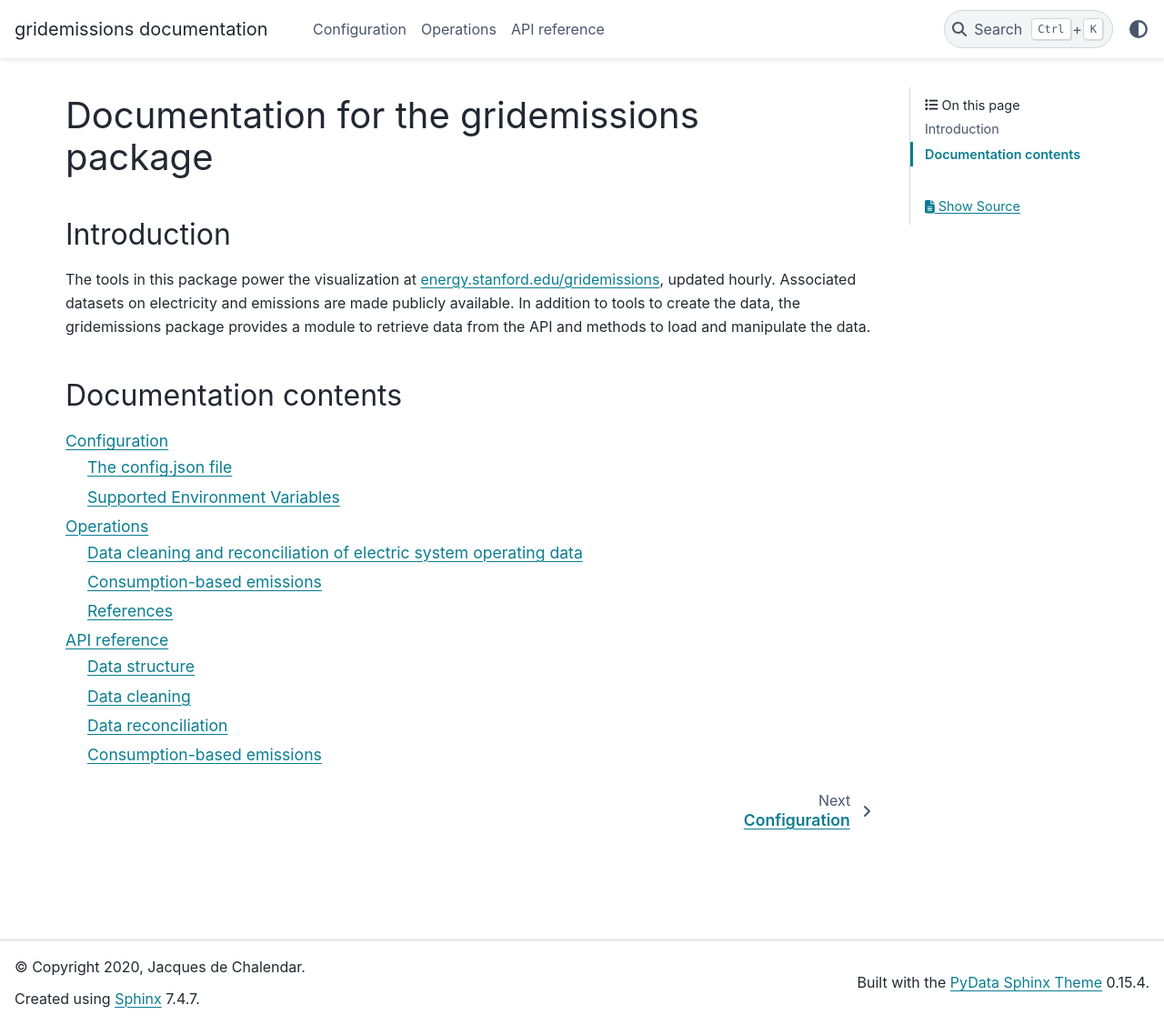
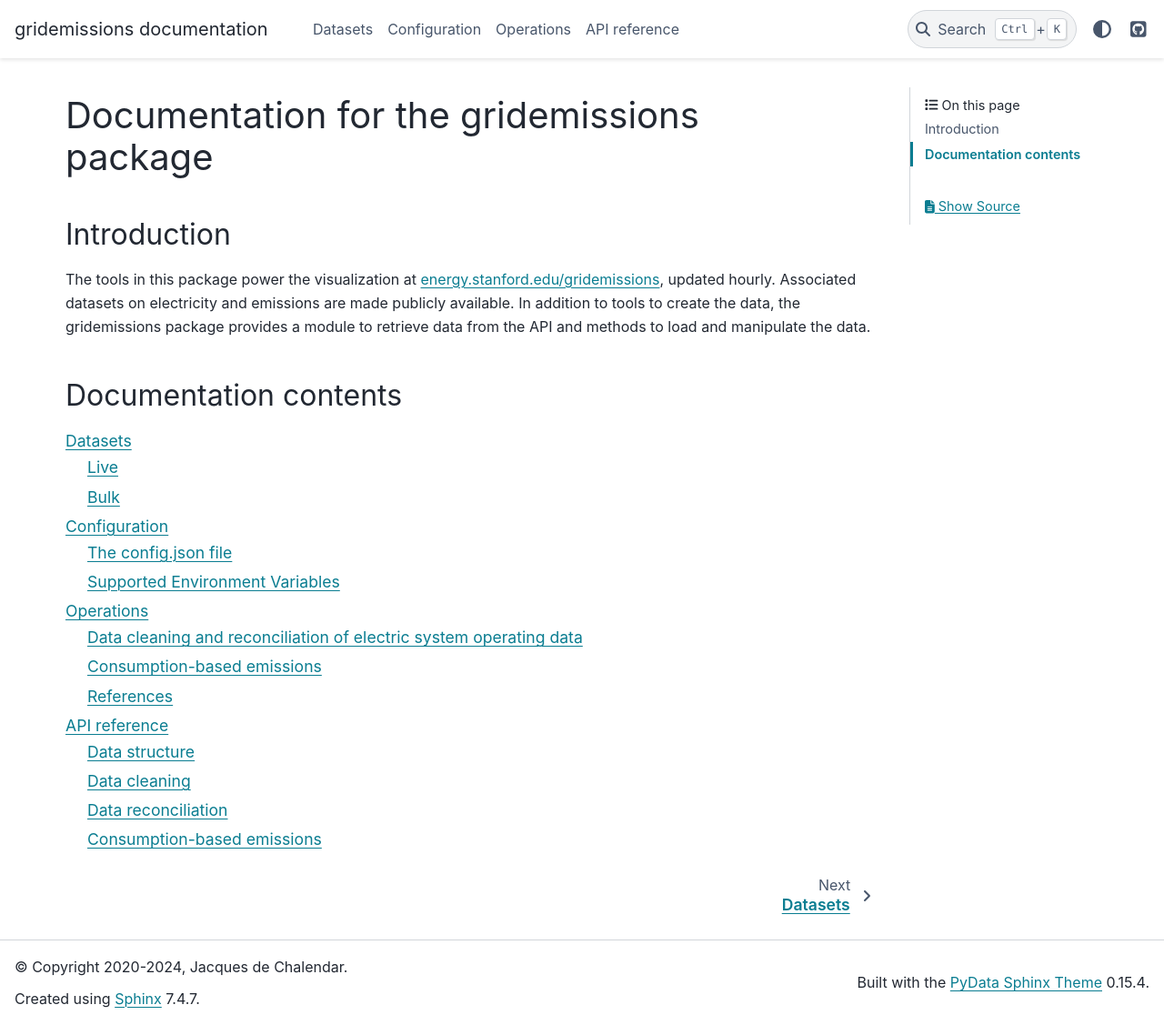
Before and after one commit to jdechalendar/gridemissions, a Sphinx documentation site: the page built from docs/index.rst, in a window 1280 px wide and 1127 px high. Shown: the whole window at 91% size. Built offline with Sphinx 7.4.7 and the PyData theme 0.15.4, drawn with Linux system fonts in a browser that asks for light colours.

Commit message:
added datasets page to docs

```diff
--- a/docs/conf.py
+++ b/docs/conf.py
@@ -20,7 +20,7 @@ import gridemissions
 # -- Project information -----------------------------------------------------
 
 project = "gridemissions"
-copyright = "2020, Jacques de Chalendar"
+copyright = "2020-2024, Jacques de Chalendar"
 author = "Jacques de Chalendar"
 
 
@@ -51,6 +51,20 @@ exclude_patterns = ["_build", "Thumbs.db", ".DS_Store"]
 # a list of builtin themes.
 #
 html_theme = "pydata_sphinx_theme"
+html_theme_options = {
+    "icon_links": [
+        {
+            # Label for this link
+            "name": "GitHub",
+            # URL where the link will redirect
+            "url": "https://github.com/jdechalendar/gridemissions",  # required
+            # Icon class (if "type": "fontawesome"), or path to local image (if "type": "local")
+            "icon": "fa-brands fa-square-github",
+            # The type of image to be used (see below for details)
+            "type": "fontawesome",
+        }
+    ]
+}
 
 
 # Add any paths that contain custom static files (such as style sheets) here,
--- a/docs/index.rst
+++ b/docs/index.rst
@@ -12,6 +12,7 @@ Documentation contents
 .. toctree::
    :maxdepth: 2
 
+   datasets
    config
    operations
    api
--- /dev/null
+++ b/docs/requirements.txt
@@ -0,0 +1,2 @@
+sphinx
+pydata-sphinx-theme
```
Also changed, not shown: docs/datasets.rst (added, +23 -0 lines), 1 other file.
